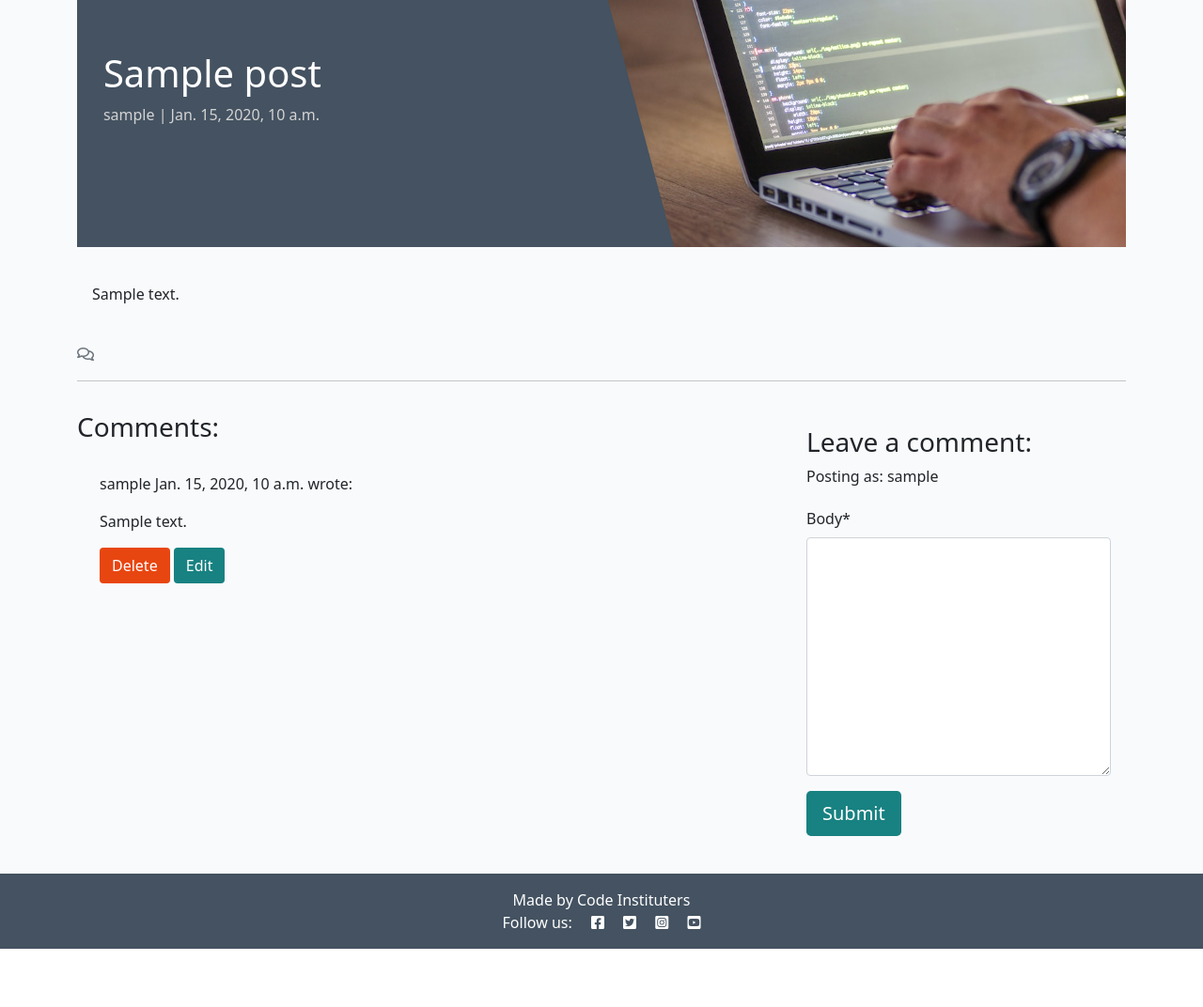
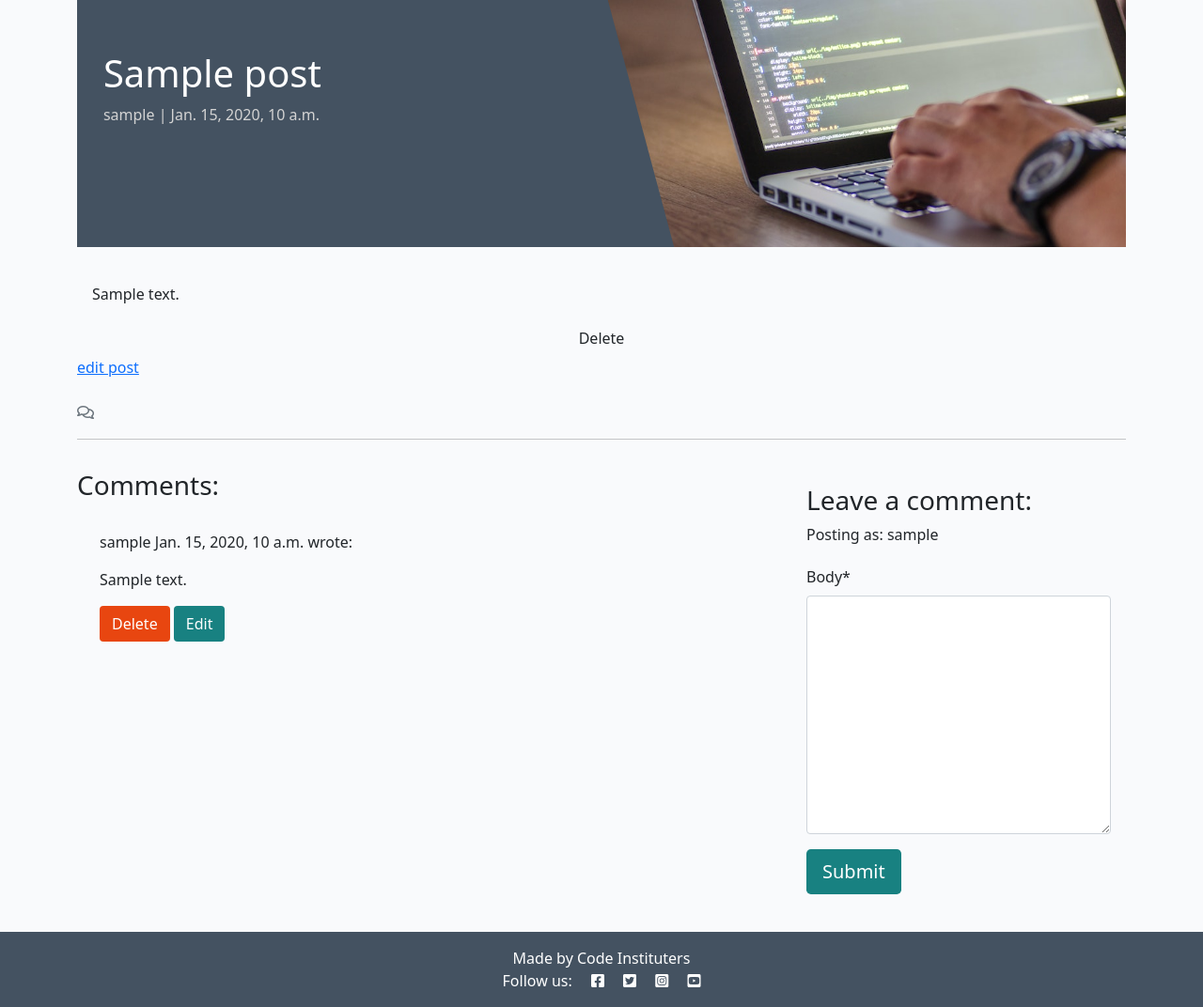
Before and after one commit to rasm1/SportPulse, a Django app: a page that uses posts/templates/posts/post_detail.html in a window 1280 px wide. Shown: the part 201-1273 px from the top of the page at 94% size. Before the commit the page ends 1211 px from the top, so only its background shows below. Run offline with Django 4.2, Linux system fonts and the light colour scheme; a user stored in the database is signed in; tables that the repository leaves empty hold one stand-in row (values such as "Sample post"); some libraries are stand-ins or nearby versions.

Commit message:
Add edit post button (not functional

```diff
--- a/posts/forms.py
+++ b/posts/forms.py
@@ -4,7 +4,7 @@
 class PostForm(forms.ModelForm):
     class Meta:
         model = Post
-        fields = ('title', 'author','content','topic')
+        fields = ['title', 'slug','content','topic']
 
 class CommentForm(forms.ModelForm):
     class Meta:
--- a/posts/templates/posts/post_detail.html
+++ b/posts/templates/posts/post_detail.html
@@ -1,6 +1,7 @@
 {% extends 'base.html' %} {% block content %}
 {% load static %}
 {% load crispy_forms_tags %}
+{% url 'posts_edit_post' as editpost_url %}
 
 <div class="masthead">
     <div class="container">
@@ -28,7 +29,14 @@
                     {{ post.content | safe }}
                 </p>
             </div>
+            {% if user.is_authenticated and post.author == user %}
+          <button class="btn btn-delete-post"
+            post_id="{{ post.id }}">Delete</button>
+            <a class="{% if request.path == editpost_url %}active{% endif %}"aria-current="page"
+               href="{% url 'edit_post' slug=post.slug post_id=post.id %}">edit post</a>
+          {% endif %}
         </div>
+
     </div>
     <!-- Displaying count of comments -->
   <div class="row">
--- a/posts/urls.py
+++ b/posts/urls.py
@@ -4,6 +4,8 @@
 urlpatterns = [
     path('',views.PostList.as_view(),name = 'home'),
     path('create-post/', views.create_post, name='create_post'),
+    path('<slug:slug>/edit_post/<int:post_id>',
+         views.post_edit, name='edit_post'),
     path('<slug:slug>/', views.post_detail, name='post_detail'),
     path('<slug:slug>/edit_comment/<int:comment_id>',
     views.comment_edit, name='comment_edit'),
--- a/posts/views.py
+++ b/posts/views.py
@@ -24,7 +24,7 @@
             post = form.save(commit=False)
             post.author = request.user
             post.save()
-            return redirect('post_list')
+            return redirect('home')
             messages.add_message(
             request, messages.SUCCESS,
             'Post submitted succesfully!'
@@ -37,6 +37,32 @@
             'post was not submitted'
         )
     return render(request, 'posts/create_post.html', {'form': form})
+
+
+def post_edit(request, slug, post_id):
+    """
+    view to edit post
+    """
+    form = PostForm()
+    queryset = Post.objects.all()
+    post = get_object_or_404(queryset, slug=slug)
+    if request.method == "POST":
+
+
+        form = PostForm(data = request.POST)
+
+        if  form.is_valid() and post.author == request.user:
+            post = form.save(commit=False)
+            post = post
+            post.save()
+            return redirect('home')
+            messages.add_message(request, messages.SUCCESS, 'Post Updated!')
+        else:
+            form = PostForm()
+            messages.add_message(request, messages.ERROR, 'Error updating post!')
+
+    return render(request, 'posts/edit_post.html', {'form': form, 'post': post})
+
 
 
 def post_detail(request, slug):
```
Also changed, not shown: posts/templates/posts/edit_post.html (added, +15 -0 lines), static/js/posts.js (added).
